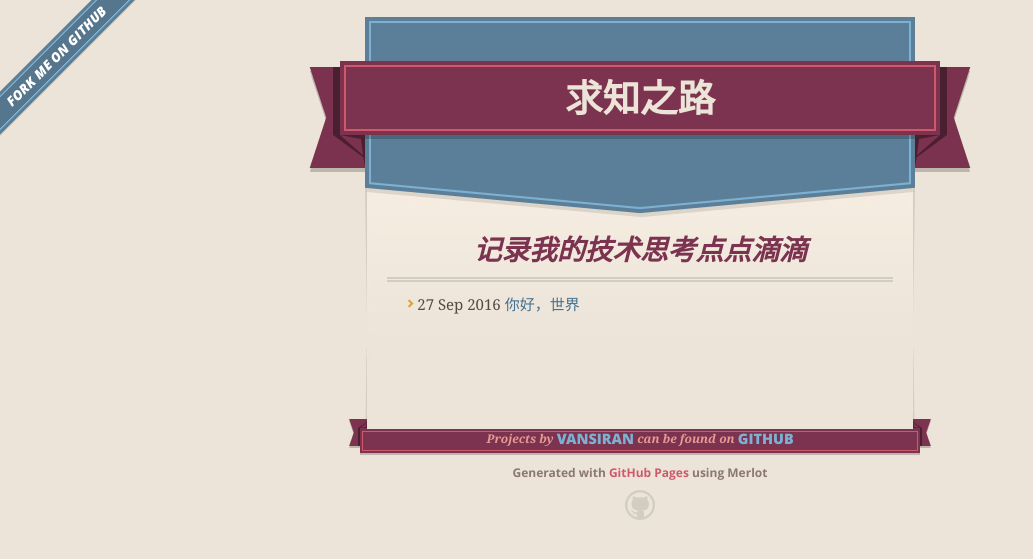
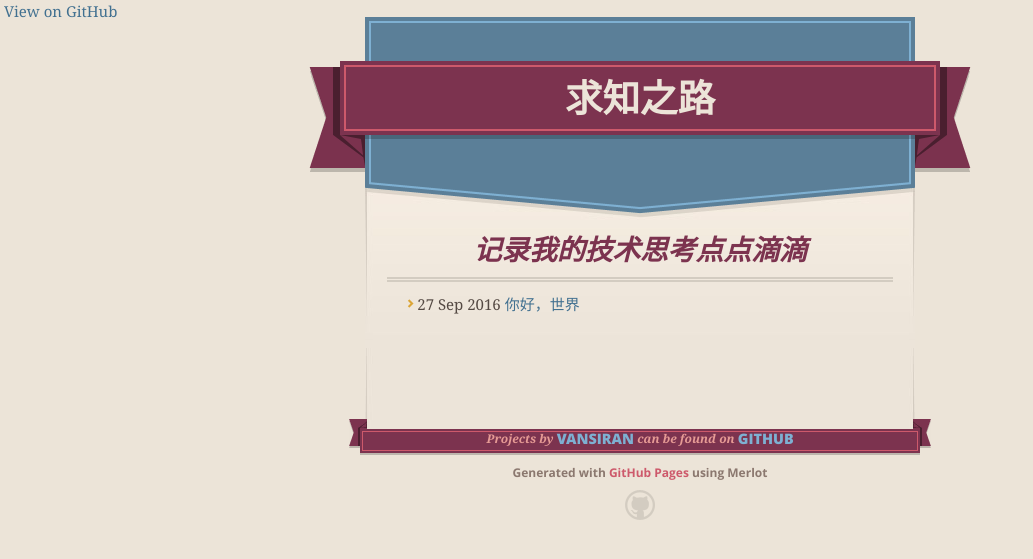
Before and after one commit to VanSiran/vansiran.github.io, a Jekyll site: the page built from index.html, in a window 1280 px wide. Shown: the top 559 px of the page, without its empty margins (0-1033 px from the left). Built offline with Jekyll 4.4.1, drawn with Linux system fonts in a browser that asks for light colours; nearby versions of some CDN libraries.

Commit message:
Update screen.css

```diff
--- a/stylesheets/screen.css
+++ b/stylesheets/screen.css
@@ -116,22 +116,6 @@ div.shell {
   display: block;
   width: 670px;
   margin: 0 auto;
-}
-
-a#forkme_banner {
-  position: absolute;
-  top: 0;
-  left: 0;
-  width: 138px;
-  height: 138px;
-  display: block;
-  background: transparent url(../images/fork-sprite.png) 0 0 no-repeat;
-  text-indent: -9000px;
-  z-index: 3;
-}
-
-a#forkme_banner:hover {
-  background-position: 0 -138px;
 }
 
 /* header */
```
